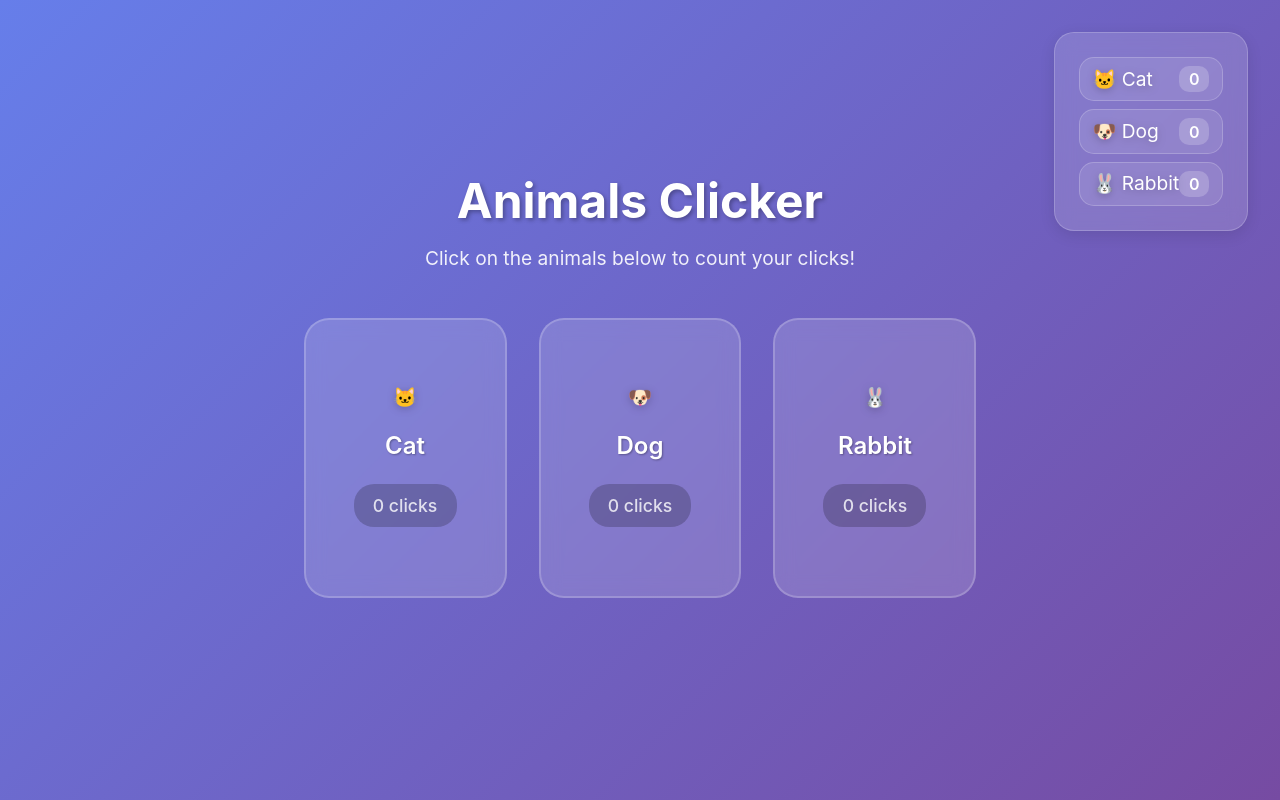
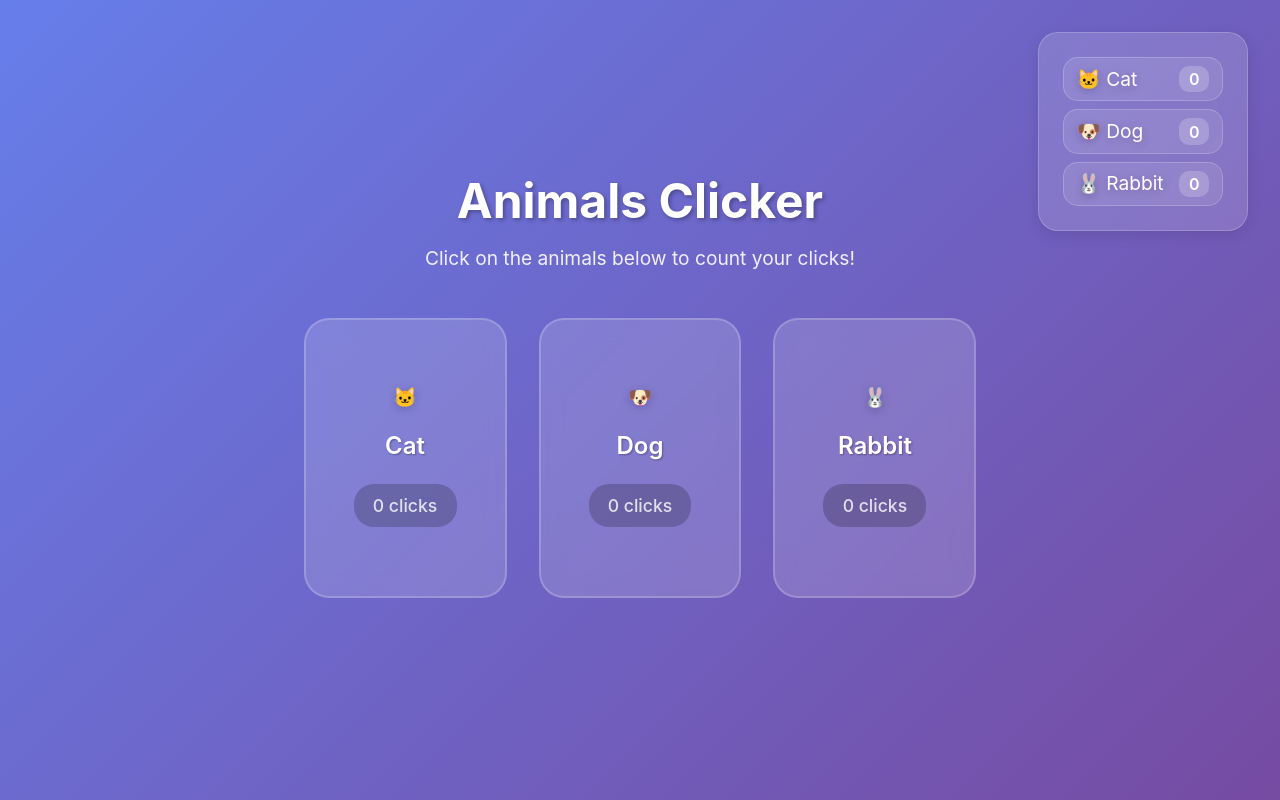
Before and after one commit to SinRas/animals-clicker, a React (Create React App) app: page / in a window 1280 px wide. Built offline with nearby package versions, Linux system fonts and the light colour scheme; no server answers; the HTML template or start-up script is replaced by a standard one.

Commit message:
Adjusted parent container min-width to 210px. Doing this resolved the text from overlapping the click counter.

```diff
--- a/src/components/ClickCounter.css
+++ b/src/components/ClickCounter.css
@@ -1,6 +1,6 @@
 .click-counter {
   text-align: center;
-  min-width: 160px;
+  min-width: 210px;
 }
 
 .animal-counts {
```
